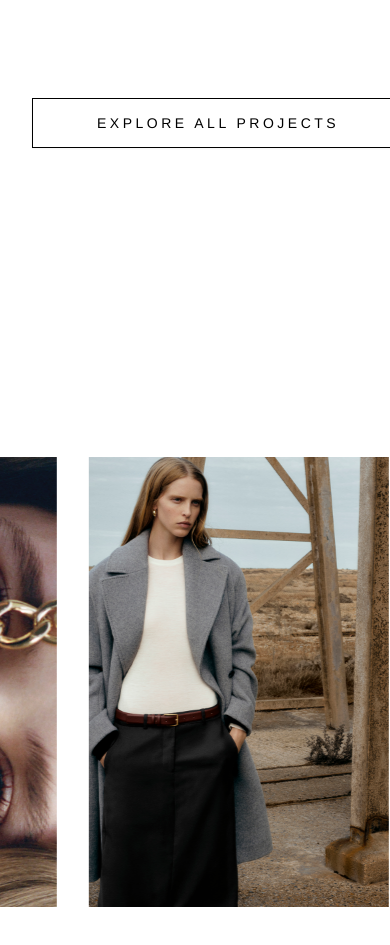
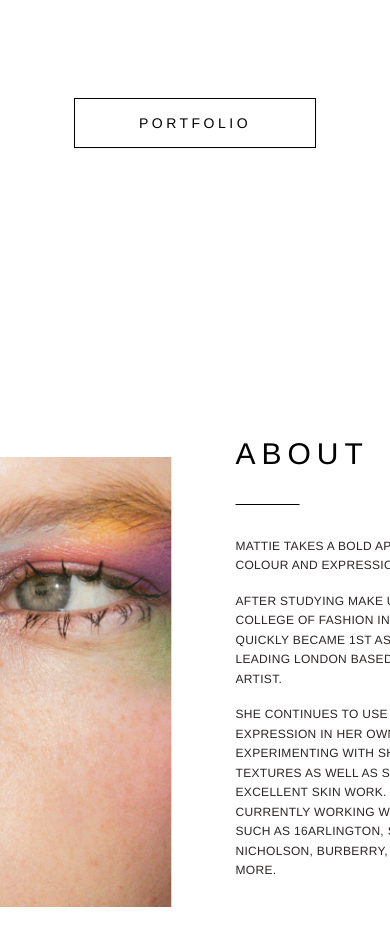
Before and after one commit to jmadeiros/mattiewhite, a Next.js app: page / in a window 390 px wide. Shown: the part 5468-6413 px from the top of the page. Built offline with nearby package versions, Linux system fonts and the light colour scheme.

Commit message:
Update carousel images, reorder items, integrate footer into carousel end, adjust scroll distance

```diff
--- a/src/components/MainPage.tsx
+++ b/src/components/MainPage.tsx
@@ -3,7 +3,8 @@
 import { useEffect, useState, useRef } from "react"
 import { motion, useScroll, useTransform, AnimatePresence } from "framer-motion"
 import { Navbar } from "@/components/layout/navbar"
-import { Footer } from "@/components/layout/footer"
+import Link from "next/link"
+import { Instagram } from "lucide-react"
 import Image from "next/image"
 import { Button } from "@/components/ui/button"
 import { ScrollReveal } from "@/components/animations/scroll-reveal"
@@ -64,6 +65,13 @@ const horizontalScrollMedia = [
     type: "image" as "image" | "video",
   },
   {
+    src: "/images/carousel2/2025-10-06_Mattie-White-Day-3_MODEL0188_ret_noise 1 copy.jpg",
+    alt: "Beauty",
+    title: "Beauty",
+    category: "Beauty",
+    type: "image" as "image" | "video",
+  },
+  {
     src: "/images/carousel2/Selfridges .mp4",
     alt: "Selfridges",
     title: "Selfridges",
@@ -78,9 +86,9 @@ const horizontalScrollMedia = [
     type: "image" as "image" | "video",
   },
   {
-    src: "/images/portfolio/cos-editorial.jpg",
-    alt: "COS",
-    title: "COS",
+    src: "/images/carousel2/Studio Nicholson .jpg",
+    alt: "Studio Nicholson",
+    title: "Studio Nicholson",
     category: "Editorial",
     type: "image" as "image" | "video",
   },
@@ -89,6 +97,13 @@ const horizontalScrollMedia = [
     alt: "Zara",
     title: "Zara",
     category: "Commercial",
+    type: "image" as "image" | "video",
+  },
+  {
+    src: "/images/carousel2/191129_B_I_BEAUTY_05.jpg",
+    alt: "Beauty",
+    title: "Beauty",
+    category: "Beauty",
     type: "image" as "image" | "video",
   },
 ]
@@ -326,14 +341,14 @@ export default function MainPage({ navbarVariant = "smart" }: MainPageProps) {
                             loop
                             muted
                             playsInline
-                            className="absolute inset-0 w-full h-full object-cover transition-transform duration-500 ease-in-out group-hover:scale-105"
+                            className="absolute inset-0 w-full h-full object-cover"
                           />
                         ) : (
                           <Image
                             src={portfolioImages[0].src || "/placeholder.svg"}
                             alt={portfolioImages[0].alt}
                             fill
-                            className="object-cover transition-all duration-1000 ease-out group-hover:scale-105"
+                            className="object-cover"
                           />
                         )}
                       </div>
@@ -375,14 +390,14 @@ export default function MainPage({ navbarVariant = "smart" }: MainPageProps) {
                             loop
                             muted
                             playsInline
-                            className="absolute inset-0 w-full h-full object-cover scale-[1.15] transition-transform duration-500 ease-in-out group-hover:scale-[1.2]"
+                            className="absolute inset-0 w-full h-full object-cover scale-[1.15]"
                           />
                         ) : (
                           <Image
                             src={portfolioImages[1].src || "/placeholder.svg"}
                             alt={portfolioImages[1].alt}
                             fill
-                            className="object-cover transition-all duration-1000 ease-out group-hover:scale-105"
+                            className="object-cover"
                           />
                         )}
                       </div>
@@ -402,14 +417,14 @@ export default function MainPage({ navbarVariant = "smart" }: MainPageProps) {
                             loop
                             muted
                             playsInline
-                            className="absolute inset-0 w-full h-full object-cover transition-transform duration-500 ease-in-out group-hover:scale-105"
+                            className="absolute inset-0 w-full h-full object-cover"
                           />
                         ) : (
                           <Image
                             src={portfolioImages[3].src || "/placeholder.svg"}
                             alt={portfolioImages[3].alt}
                             fill
-                            className="object-cover transition-all duration-1000 ease-out group-hover:scale-105"
+                            className="object-cover"
                           />
                         )}
                       </div>
@@ -442,7 +457,7 @@ export default function MainPage({ navbarVariant = "smart" }: MainPageProps) {
                       className="group relative border border-black text-black hover:text-white transition-all duration-700 px-16 py-6 text-sm uppercase tracking-[0.25em] bg-transparent overflow-hidden hover:scale-105 hover:shadow-2xl hover:shadow-black/20 rounded-none"
                     >
                       <span className="relative z-10 flex items-center transition-transform duration-300">
-                        Explore All Projects
+                        Portfolio
                       </span>
                       <div className="absolute inset-0 bg-black transform scale-x-0 group-hover:scale-x-100 transition-transform duration-500 origin-left" />
                     </Button>
@@ -535,48 +550,29 @@ export default function MainPage({ navbarVariant = "smart" }: MainPageProps) {
                 transition={{ duration: 0.5 }}
                 className="relative z-50 bg-white"
               >
-                <HorizontalScrollCarousel media={horizontalScrollMedia} />
-              </motion.div>
-
-              <motion.section
-                key="about"
-                initial={{ opacity: 1 }}
-                exit={{ opacity: 0, y: -50 }}
-                transition={{ duration: 0.5, delay: 0.15 }}
-                id="about"
-              className="pt-12 md:pt-20 pb-24 md:pb-32 bg-white relative overflow-hidden z-50"
-              >
-                <div className="container mx-auto px-6 md:px-12 lg:px-24">
-                <div className="flex flex-col md:flex-row gap-12 md:gap-24 items-start">
-                  {/* Sticky Title */}
-                  <div className="md:w-1/4">
-                    <div className="sticky top-32">
-                      <h2 className="text-3xl md:text-4xl font-thin uppercase tracking-[0.2em] text-black mb-6">
+                <HorizontalScrollCarousel media={horizontalScrollMedia}>
+                  {/* About Section as part of horizontal scroll */}
+                  <div className="relative w-[80vw] md:w-[40vw] shrink-0 flex flex-col justify-center px-8 md:px-16 h-[450px] md:h-[600px]">
+                    <div className="max-w-xl">
+                      <h2 className="text-3xl md:text-4xl font-thin uppercase tracking-[0.2em] text-black mb-8">
                         About
                       </h2>
-                      <div className="w-16 h-[1px] bg-black" />
-                    </div>
-                  </div>
-
-                  {/* Content */}
-                  <div className="md:w-3/4">
-                        <div className="prose prose-lg max-w-none">
-                      <p className="text-xs md:text-sm font-light leading-relaxed tracking-wide text-stone-800 uppercase">
+                      <div className="w-16 h-[1px] bg-black mb-8" />
+                      <p className="text-xs md:text-sm font-light leading-relaxed tracking-wide text-stone-800 uppercase mb-12">
                         <span className="block mb-4">Mattie takes a bold approach to colour and expression.</span>
                         <span className="block mb-4">After studying make up at London College of Fashion in 2016, Mattie quickly became 1st assistant to leading London based Make Up Artist.</span>
                         <span className="block">She continues to use make up as expression in her own work, experimenting with shapes and textures as well as showcasing excellent skin work. Mattie is currently working with brands such as 16Arlington, Studio Nicholson, Burberry, Loewe and more.</span>
                       </p>
+
+                      {/* Footer Content removed from here - now in HorizontalScrollCarousel overlay */}
                     </div>
                   </div>
-                      </div>
-                    </div>
-              </motion.section>
+                </HorizontalScrollCarousel>
+              </motion.div>
             </>
           )}
         </AnimatePresence>
       </main>
-
-      <Footer />
     </div>
   )
 }
--- a/src/components/animations/horizontal-scroll-carousel.tsx
+++ b/src/components/animations/horizontal-scroll-carousel.tsx
@@ -3,6 +3,8 @@
 import { useRef, useState, useEffect } from "react"
 import { motion, useScroll, useTransform, useInView } from "framer-motion"
 import Image from "next/image"
+import Link from "next/link"
+import { Instagram } from "lucide-react"
 
 type MediaProps = {
   src: string
@@ -14,6 +16,7 @@ type MediaProps = {
 
 type HorizontalScrollCarouselProps = {
   media: MediaProps[]
+  children?: React.ReactNode
 }
 
 function VideoItem({ src, alt }: { src: string; alt: string }) {
@@ -44,13 +47,15 @@ function VideoItem({ src, alt }: { src: string; alt: string }) {
   )
 }
 
-export function HorizontalScrollCarousel({ media }: HorizontalScrollCarouselProps) {
+export function HorizontalScrollCarousel({ media, children }: HorizontalScrollCarouselProps) {
   const targetRef = useRef<HTMLDivElement | null>(null)
   const { scrollYProgress } = useScroll({
     target: targetRef,
   })
 
-  const x = useTransform(scrollYProgress, [0, 1], ["1%", "-87%"])
+  const x = useTransform(scrollYProgress, [0, 1], ["1%", "-88%"])
+  const footerOpacity = useTransform(scrollYProgress, [0.85, 0.95], [0, 1])
+  const footerY = useTransform(scrollYProgress, [0.85, 0.95], [20, 0])
 
   return (
     <section ref={targetRef} className="relative h-[400vh] bg-white">
@@ -88,6 +93,44 @@ export function HorizontalScrollCarousel({ media }: HorizontalScrollCarouselProp
               </div>
             </div>
           ))}
+          {children}
+        </motion.div>
+
+        {/* Footer Overlay - Appears at end of scroll */}
+        <motion.div
+          style={{ opacity: footerOpacity, y: footerY }}
+          className="absolute bottom-0 left-0 right-0 p-6 md:p-8 bg-white/90 backdrop-blur-sm border-t border-stone-100 z-50"
+        >
+          <div className="flex flex-col md:flex-row justify-between items-center gap-6 md:gap-8">
+            {/* Left: Copyright & Credit */}
+            <div className="flex items-center gap-4 text-[10px] text-stone-400 uppercase tracking-widest font-light">
+              <p>&copy; {new Date().getFullYear()} Mattie White</p>
+              <span className="text-stone-300">|</span>
+              <a
+                href="https://scailer.io"
+                target="_blank"
+                rel="noopener noreferrer"
+                className="hover:text-stone-600 transition-colors"
+              >
+                Designed by Scailer
+              </a>
+            </div>
+
+            {/* Right: Email Button & Socials */}
+            <div className="flex items-center gap-6">
+              <a
+                href="mailto:mattie.white@icloud.com"
+                className="group relative border border-stone-400 text-stone-600 hover:text-white hover:border-black transition-all duration-500 px-8 py-3 text-[10px] uppercase tracking-[0.2em] bg-transparent overflow-hidden rounded-full"
+              >
+                <span className="relative z-10">Get in Touch</span>
+                <div className="absolute inset-0 bg-black transform scale-x-0 group-hover:scale-x-100 transition-transform duration-500 origin-left rounded-full" />
+              </a>
+
+              <Link href="https://www.instagram.com/mattiewhite_makeup/" target="_blank" aria-label="Instagram" className="text-stone-500 hover:text-black transition-colors">
+                <Instagram size={18} strokeWidth={1.5} />
+              </Link>
+            </div>
+          </div>
         </motion.div>
       </div>
     </section>
```
Also changed, not shown: public/images/carousel2/191129_B_I_BEAUTY_05.jpg (added). Lines whose indentation alone changed are shown as unchanged.
